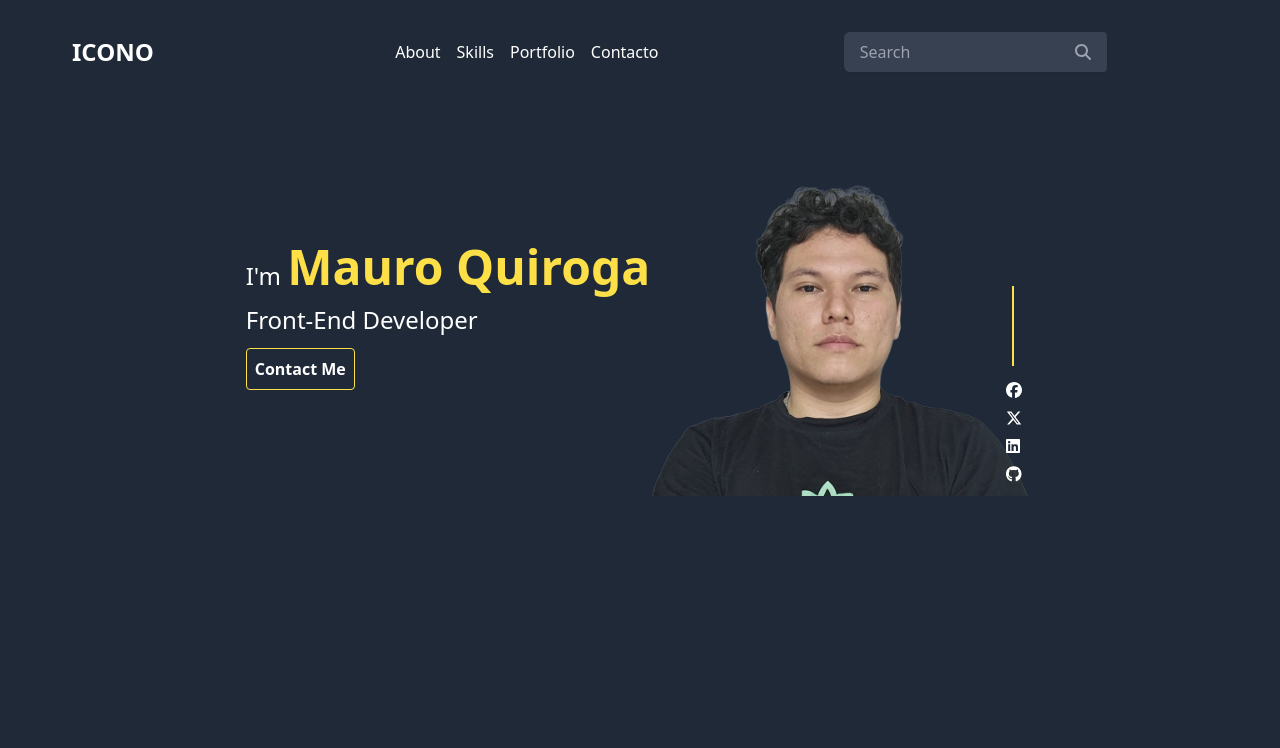
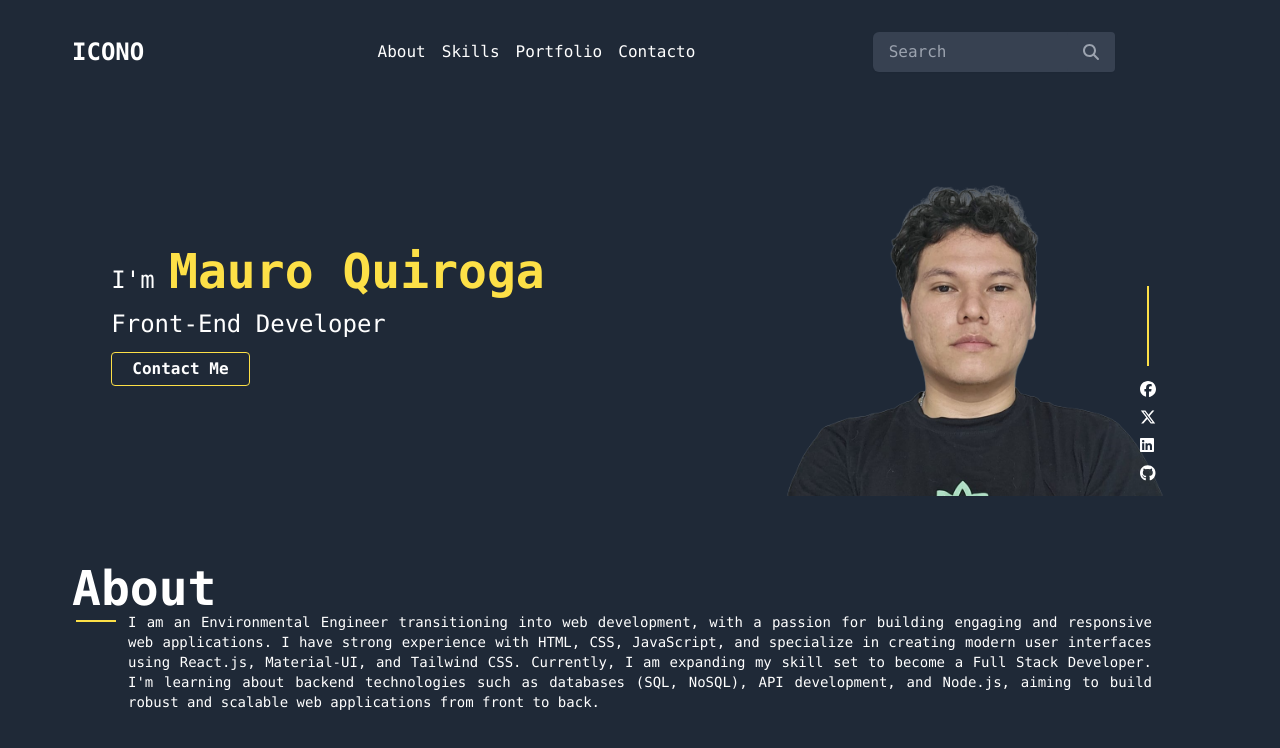
Before and after one commit to MauroQuiroga99/portafolio, a Next.js app: page / in a window 1280 px wide. Shown: the top 748 px of the page. Built offline with nearby package versions, Linux system fonts and the light colour scheme.

Commit message:
terminar el componente AboutSection

```diff
--- a/src/app/page.tsx
+++ b/src/app/page.tsx
@@ -3,7 +3,7 @@ import NavBar from "app/components/NavBar";
 
 export default function Home() {
   return (
-    <div className="flex flex-col min-h-screen   bg-gray-800  w-full">
+    <div className="flex flex-col min-h-screen font-mono bg-gray-800  w-full">
       <div className="mt-5">
         <NavBar />
       </div>
--- a/src/components/AboutSection.tsx
+++ b/src/components/AboutSection.tsx
@@ -8,7 +8,8 @@ import {
 
 const AboutSection = () => {
   return (
-    <div className="p-4 m-14 flex flex-col md:flex-row  xl:justify-center lg:justify-center md:justify-between  items-center ">
+    <>
+      <div className="p-4 m-14 flex flex-col md:flex-row  xl:justify-center lg:justify-between md:justify-between  items-center xl:gap-60  ">
         <div className="text-white sm:text-left md:text-left text-center">
           <div className="text-2xl">
             I'm {""}
@@ -17,10 +18,10 @@ const AboutSection = () => {
               Mauro Quiroga
             </span>{" "}
             <br />
-          <div className="mt-3 font-xs">Front-End Developer</div>
+            <div className="mt-3  ">Front-End Developer</div>
           </div>
           <div className="mt-3">
-          <button className=" cursor-pointer bg-transparent hover:bg-yellow-300 text-white font-semibold hover:text-white p-2 border border-yellow-300 hover:border-transparent rounded">
+            <button className=" cursor-pointer bg-transparent hover:bg-yellow-300 text-white font-semibold hover:text-white py-1 px-5 border border-yellow-300 hover:border-transparent rounded">
               Contact Me
             </button>
           </div>
@@ -63,6 +64,21 @@ const AboutSection = () => {
           </div>
         </div>
       </div>
+      <div className=" relative p-4 m-14 ">
+        <div className=" absolute bg-yellow-300 w-0.5 h-40 left-10 sm:left-5 sm:w-10 sm:h-0.5 mt-14 "></div>
+        <div className="text-5xl text-white font-semibold ">About</div>
+        <div className="text-white text-justify text-sm ml-12  xl:mx-14 lg:mx-14 md:mx-14  sm:mx-14">
+          I am an Environmental Engineer transitioning into web development,
+          with a passion for building engaging and responsive web applications.
+          I have strong experience with HTML, CSS, JavaScript, and specialize in
+          creating modern user interfaces using React.js, Material-UI, and
+          Tailwind CSS. Currently, I am expanding my skill set to become a Full
+          Stack Developer. I'm learning about backend technologies such as
+          databases (SQL, NoSQL), API development, and Node.js, aiming to build
+          robust and scalable web applications from front to back.
+        </div>
+      </div>
+    </>
   );
 };
 
```
Lines whose indentation alone changed are shown as unchanged.
